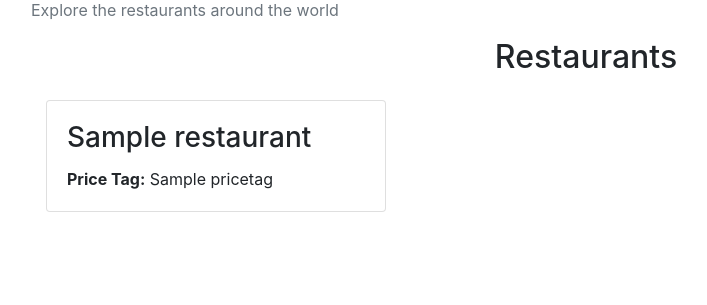
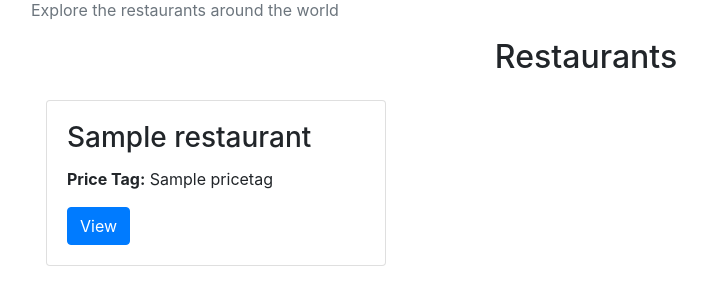
Before and after one commit to AisteMer/Databases, a Flask app: template templates/home.html in a window 1280 px wide. Shown: the part 176-481 px from the top of the page, without its empty margins (54-761 px from the left). Run offline with Flask 3, Linux system fonts and the light colour scheme; the template is opened without the code that fills it: most values are stand-ins (such as "Sample title", 1, 10 or a date in 2020); parts of the project's set-up code (start-up, migrations or seed data) failed here and were passed over; some libraries are stand-ins or nearby versions.

Commit message:
edited home.html

```diff
--- a/templates/home.html
+++ b/templates/home.html
@@ -19,6 +19,7 @@
                                 <strong>Price Tag:</strong> {{ restaurant.pricetag }}
                             {% endif %}
                         </p>
+                        <a href=" {{url_for('displayRestaurant,restaurant=restaurant')}}" class = "btn btn-primary"> View </a>
                     </div>
                 </div>
             </div>
```
